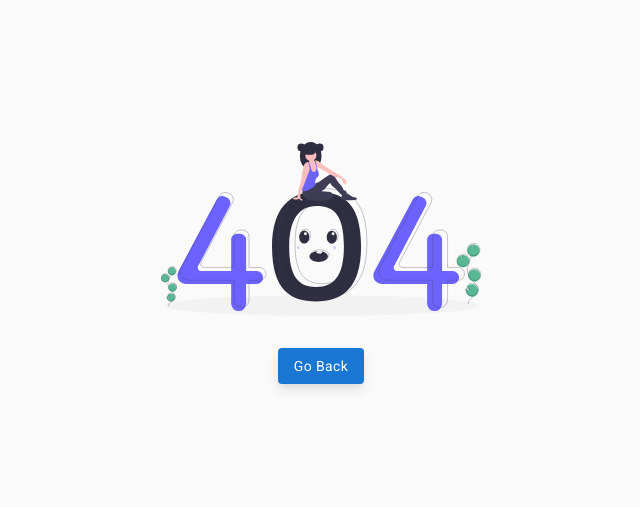
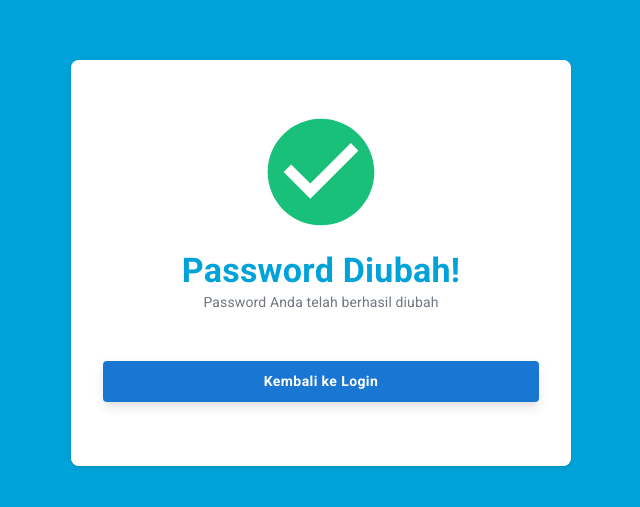
Before and after one commit to ridhofrd/monitoringTeltonika, a React (Create React App) app in the folder project-truck-cooling/front-end/: page /session/PasswordSuccess in a window 1280 px wide. Shown: the part 137-644 px from the top of the page, without its empty margins (319-959 px from the left). Built offline with nearby package versions, Linux system fonts and the light colour scheme; no server answers; a small style sheet from the web is missing; what axios-mock-adapter would draw is missing.

Commit message:
Create Password Success

```diff
--- a/project-truck-cooling/front-end/src/app/routes.js
+++ b/project-truck-cooling/front-end/src/app/routes.js
@@ -16,6 +16,7 @@ const JwtRegister = Loadable(lazy(() => import("app/views/sessions/JwtRegister")
 const ForgotPassword = Loadable(lazy(() => import("app/views/sessions/ForgotPassword")));
 const OTP = Loadable(lazy(() => import("app/views/sessions/OTP")));
 const ResetPassword = Loadable(lazy(() => import("app/views/sessions/ResetPassword")));
+const PasswordSuccess = Loadable(lazy(() => import("app/views/sessions/PasswordSuccess")));
 // E-CHART PAGE
 const AppEchart = Loadable(lazy(() => import("app/views/charts/echarts/AppEchart")));
 
@@ -68,6 +69,8 @@ const routes = [
   { path: "/session/forgot-password", element: <ForgotPassword /> },
   { path: "/session/OTP", element: <OTP /> },
   { path: "/session/ResetPassword", element: <ResetPassword /> },
+  { path: "/session/PasswordSuccess", element: <PasswordSuccess /> },
+
 
   { path: "/", element: <Navigate to="dashboard/client" /> },
   { path: "*", element: <NotFound /> }
--- a/project-truck-cooling/front-end/src/app/views/sessions/OTP.jsx
+++ b/project-truck-cooling/front-end/src/app/views/sessions/OTP.jsx
@@ -19,16 +19,16 @@ const ContentBox = styled("div")(() => ({
 }));
 
 export default function OTP() {
-  const [otp, setOtp] = useState("");
+  const [otp, setOtp] = useState(""); // State untuk menyimpan OTP
+  const [error, setError] = useState(false); // State untuk mengecek ada error atau tidak
   const navigate = useNavigate();
 
   const handleOtpSubmit = () => {
-    // Logika untuk verifikasi OTP, misalnya mengirimkan OTP ke server
+    // Cek OTP, misalnya OTP benar adalah "123456"
     if (otp === "123456") {
-      // Jika OTP benar, arahkan ke halaman berikutnya atau login
-      navigate("/session/ResetPassword");
+      navigate("/session/ResetPassword"); // Jika benar, arahkan ke halaman ResetPassword
     } else {
-      alert("OTP salah, coba lagi.");
+      setError(true); // Jika salah, tampilkan pesan error
     }
   };
 
@@ -38,25 +38,30 @@ export default function OTP() {
         <Grid container spacing={3} justifyContent="center">
           <Grid item xs={12}>
             <ContentBox>
-                <h2 style={{ textAlign: "center", color: "#00A3D9", fontSize: "30px", marginBottom: "-1rem" }}>Masukkan OTP</h2>
-                <p style={{ textAlign: "center", color: "#70777E", fontSize: "14px", marginBottom: "2rem" }}>
+              <h2 style={{ textAlign: "center", color: "#00A3D9", fontSize: "30px", marginBottom: "-1rem" }}>Masukkan OTP</h2>
+              <p style={{ textAlign: "center", color: "#70777E", fontSize: "14px", marginBottom: "2rem" }}>
                 Masukkan kode OTP yang telah dikirimkan ke email Anda.
-                </p>
-             <TextField
+              </p>
+              <TextField
                 fullWidth
                 label="OTP"
                 variant="outlined"
                 value={otp}
-                onChange={(e) => setOtp(e.target.value)}
+                onChange={(e) => {
+                  setOtp(e.target.value);
+                  setError(false); // Hilangkan pesan error ketika user mengetik ulang
+                }}
+                error={error} // Berikan warna merah jika error
+                helperText={error ? "OTP salah, coba lagi." : ""} // Tampilkan pesan error di bawah TextField
                 sx={{ mb: 0 }}
               />
               <Typography
                 variant="body2"
                 color="#70777E"
-                align="center"
+                align="left"
                 sx={{ mb: 4 }}
               >
-                Belum mendapatkan kode verifikasi?{''}
+                Belum mendapatkan kode verifikasi?
                 <Button
                   variant="text"
                   color="primary"
@@ -70,17 +75,10 @@ export default function OTP() {
                 color="primary"
                 fullWidth
                 onClick={handleOtpSubmit}
-                sx={{ mb: 4 }} >
+                sx={{ mb: 4 }}
+              >
                 Verifikasi OTP
               </Button>
-              {/* <Button
-                variant="text"
-                color="secondary"
-                fullWidth
-                onClick={() => navigate("/session/forgot-password")}
-                >
-                Back to Email
-              </Button> */}
             </ContentBox>
           </Grid>
         </Grid>
--- /dev/null
+++ b/project-truck-cooling/front-end/src/app/views/sessions/PasswordSuccess.jsx
@@ -0,0 +1,69 @@
+import { Box, Grid, Card, styled, Button, Typography } from "@mui/material";
+import CheckCircleIcon from '@mui/icons-material/CheckCircle';
+import { useNavigate } from "react-router-dom";
+
+// STYLED COMPONENTS
+const FlexBox = styled(Box)(() => ({
+  display: "flex",
+  justifyContent: "center",
+  alignItems: "center",
+  minHeight: "100vh",
+  backgroundColor: "#00A3D9",
+}));
+
+const ContentBox = styled("div")(() => ({
+  padding: "2rem",
+  backgroundColor: "white",
+  borderRadius: "8px",
+  boxShadow: "0 2px 10px rgba(0,0,0,0.1)",
+  textAlign: "center",
+}));
+
+export default function PasswordSuccess() {
+  const navigate = useNavigate();
+
+  const handleBackToLogin = () => {
+    navigate("/session/signin"); // Arahkan ke halaman login
+  };
+
+  return (
+    <FlexBox>
+      <Card sx={{ width: "100%", maxWidth: "500px" }}>
+        <Grid container justifyContent="center">
+          <Grid item xs={12}>
+            <ContentBox>
+              <CheckCircleIcon
+                sx={{ fontSize: "8rem", color: "#18C07A", mb: 1, mt: 2 }}
+              />
+              <Typography
+                variant="h4"
+                sx={{
+                  color: "#00A3D9",
+                  fontWeight: "bold",
+                  marginBottom: "1rem",
+                }}
+              >
+                Password Diubah!
+              </Typography>
+              <Typography
+                variant="body1"
+                sx={{ color: "#70777E", marginBottom: "2rem", marginTop: "-1rem" }}
+              >
+                Password Anda telah berhasil diubah
+              </Typography>
+              <Button
+                variant="contained"
+                color="primary"
+                fullWidth
+                onClick={handleBackToLogin}
+                sx={{ fontWeight: "bold", padding: "0.5rem", marginTop: "1rem", marginBottom: "2rem" }}
+              >
+                Kembali ke Login
+              </Button>
+            </ContentBox>
+          </Grid>
+        </Grid>
+      </Card>
+    </FlexBox>
+  );
+}
--- a/project-truck-cooling/front-end/src/app/views/sessions/ResetPassword.jsx
+++ b/project-truck-cooling/front-end/src/app/views/sessions/ResetPassword.jsx
@@ -1,5 +1,5 @@
 import { useState } from "react";
-import { Box, Grid, TextField, Card, styled, Button, Typography } from "@mui/material";
+import { Box, Grid, TextField, Card, styled, Button } from "@mui/material";
 import { useNavigate } from "react-router-dom";
 
 // STYLED COMPONENTS
@@ -16,20 +16,33 @@ const ContentBox = styled("div")(() => ({
   backgroundColor: "white",
   borderRadius: "8px",
   boxShadow: "0 2px 10px rgba(0,0,0,0.1)",
+  minWidth: "300px",  // Menetapkan lebar minimum
+  maxWidth: "500px",  // Menetapkan lebar maksimum untuk mencegah pembesaran
+  minHeight: "400px", // Menetapkan tinggi minimum
+  display: "flex",
+  flexDirection: "column",
+  justifyContent: "center",
+  alignItems: "center",
+  overflow: "hidden", // Menghindari konten yang menyebabkan pembesaran
 }));
 
 export default function ResetPassword() {
   const [newPassword, setNewPassword] = useState("");
   const [confirmPassword, setConfirmPassword] = useState("");
+  const [error, setError] = useState(""); // State untuk menyimpan pesan error
   const navigate = useNavigate();
 
   const handlePasswordSubmit = () => {
-    if (newPassword === confirmPassword) {
+    // Validasi input sebelum mengirimkan
+    if (!newPassword) {
+      setError("Mohon masukkan password baru");
+    } else if (!confirmPassword) {
+      setError("Mohon konfirmasi password");
+    } else if (newPassword !== confirmPassword) {
+      setError("Password tidak cocok, silakan coba lagi.");
+    } else {
       // Logika ketika password cocok
-      alert("Password berhasil diubah!");
-      navigate("/home"); // atau arahkan ke halaman login atau lainnya
-    } else {
-      alert("Password tidak cocok, silakan coba lagi.");
+      navigate("/session/PasswordSuccess");
     }
   };
 
@@ -43,14 +56,20 @@ export default function ResetPassword() {
                 Masukkan Password Baru
               </h2>
               <p style={{ textAlign: "center", color: "#70777E", fontSize: "14px", marginBottom: "2rem" }}>
-              Password baru Anda harus unik dari yang digunakan sebelumnya.               </p>
+                Password baru Anda harus unik dari yang digunakan sebelumnya
+              </p>
               <TextField
                 fullWidth
                 type="password"
                 label="New Password"
                 variant="outlined"
                 value={newPassword}
-                onChange={(e) => setNewPassword(e.target.value)}
+                onChange={(e) => {
+                  setNewPassword(e.target.value);
+                  if (error) setError(""); // Hapus error jika input berubah
+                }}
+                error={!!error && (newPassword === "" || (newPassword !== confirmPassword && error.includes("tidak cocok")))} // Menampilkan error jika ada
+                helperText={error && (newPassword === "" ? error : newPassword !== confirmPassword ? error : "")}
                 sx={{ mb: 2 }}
               />
               <TextField
@@ -59,7 +78,12 @@ export default function ResetPassword() {
                 label="Confirm Password"
                 variant="outlined"
                 value={confirmPassword}
-                onChange={(e) => setConfirmPassword(e.target.value)}
+                onChange={(e) => {
+                  setConfirmPassword(e.target.value);
+                  if (error) setError(""); // Hapus error jika input berubah
+                }}
+                error={!!error && (confirmPassword === "" || (newPassword !== confirmPassword && error.includes("tidak cocok")))} // Menampilkan error jika ada
+                helperText={error && (confirmPassword === "" ? error : newPassword !== confirmPassword ? error : "")}
                 sx={{ mb: 4 }}
               />
               <Button
@@ -67,7 +91,7 @@ export default function ResetPassword() {
                 color="primary"
                 fullWidth
                 onClick={handlePasswordSubmit}
-                sx={{mb: "1.5rem"}}
+                sx={{ mb: "1.5rem" }}
               >
                 Reset Password
               </Button>
```
